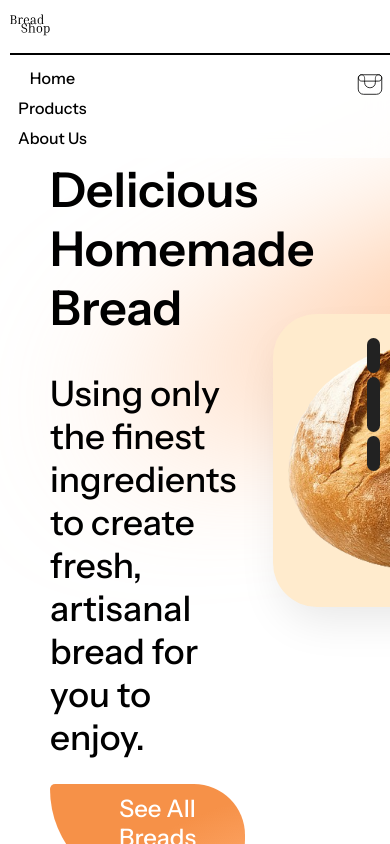
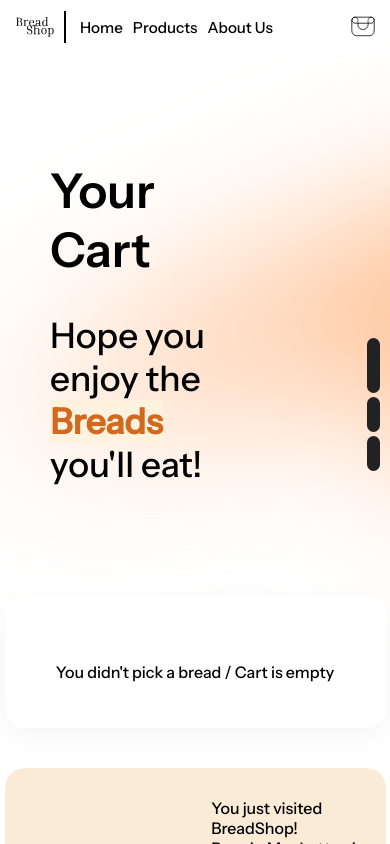
Before and after one commit to ArtinMoh/BreadShop-F, a React (Vite) app: page /BreadShop-F/Cart in a window 390 px wide. Before the commit this address led to /BreadShop-F/. Shown: the top 844 px of the page. Built offline with nearby package versions, Linux system fonts and the light colour scheme; data requests are answered from the project's data file; what @heroui/react would draw is missing.

Commit message:
Cart Added, better view in smaller sizes (header)

```diff
--- a/src/App.jsx
+++ b/src/App.jsx
@@ -26,6 +26,7 @@ import {
   Navigate,
 } from "react-router-dom";
 import AboutUs from "./AboutUs";
+import Cart from "./Cart";
 
 function App() {
   const [dropCount, setDropCount] = useState(0);
@@ -53,6 +54,7 @@ function App() {
             element={<Products onAdd={handleAddClick} />}
           />
           <Route path="/About-Us" element={<AboutUs />} />
+          <Route path="/Cart" element={<Cart />} />
           <Route path="*" element={<Navigate to="/" replace />} />
         </Routes>
         <BreadFooter />
--- a/src/Bread_Header.jsx
+++ b/src/Bread_Header.jsx
@@ -25,7 +25,8 @@ const BreadHeader = () => {
           About Us
         </li>
         <li
-          data-tooltip="See Your Card"
+          onClick={() => navigate("/Cart")}
+          data-tooltip="See Your Cart"
           id="bucket"
           className="headerItems-li tooltip-small-bottom"
         >
--- /dev/null
+++ b/src/Cart.jsx
@@ -0,0 +1,149 @@
+import React, { useEffect, useRef, useState } from "react";
+// import BreadHeader from "./Bread_Header";
+// import BreadFooter from "./Bread_Footer";
+// import { Button } from "./UI_elements";
+// import Tooltip from "@mui/material/Tooltip";
+
+import The1stBread from "./assets/images/The1stBread.png";
+import BreadImg2 from "./assets/images/BreadImg2.png";
+import BreadImg3 from "./assets/images/BreadImg3.png";
+
+import MailIcon from "./assets/images/Mail_Icon.svg";
+import PhoneIcon from "./assets/images/Phone_Icon.svg";
+
+// import ProductsB from "./ProductsB.js";
+
+import EllipseBlurinmain from "./assets/images/Ellipse (Blur in main).svg";
+
+import { useNavigate } from "react-router-dom";
+
+import AOS from "aos";
+import "aos/dist/aos.css";
+
+// //Tag Component
+// import * as theTags from "./Components/theTags.js";
+
+//theTags
+import {
+  Heading1,
+  Heading2,
+  ParagraphHeading,
+  ParagraphFooter,
+} from "./Components/theTags.js";
+
+const Cart = () => {
+  const scrollBarsRef = useRef([]);
+  const breadImages = [The1stBread, BreadImg2, BreadImg3];
+  const [breadIndex, setBreadIndex] = useState(0);
+  const [slideClass, setSlideClass] = useState("");
+  const [isAnimating, setIsAnimating] = useState(false);
+  const [showFooter, setShowFooter] = useState(true);
+
+  const navigate = useNavigate();
+
+  const setActiveBar = (index) => {
+    scrollBarsRef.current.forEach((bar, i) => {
+      if (bar) {
+        bar.classList.toggle("active-Scrollbar", i === index);
+        bar.classList.toggle("non-active-Scrollbar", i !== index);
+      }
+    });
+  };
+
+  useEffect(() => {
+    setActiveBar(0);
+
+    const featuredSection = document.getElementById("mainsContainer");
+    const footerSection = document.querySelector("footer");
+
+    const featuredObserver = new IntersectionObserver(
+      (entries) => {
+        entries.forEach((entry) => {
+          setActiveBar(entry.isIntersecting ? 0 : 1);
+        });
+      },
+      { threshold: 0.2 }
+    );
+
+    const footerObserver = new IntersectionObserver(
+      (entries) => {
+        entries.forEach((entry) => {
+          setActiveBar(entry.isIntersecting ? 2 : 1);
+        });
+      },
+      { threshold: 0.2 }
+    );
+
+    if (featuredSection) featuredObserver.observe(featuredSection);
+    if (footerSection) footerObserver.observe(footerSection);
+
+    return () => {
+      featuredObserver.disconnect();
+      footerObserver.disconnect();
+    };
+  }, []);
+
+  const handleScrollBarClick = (index) => {
+    if (index === 0) {
+      window.scrollTo({ top: 0, behavior: "smooth" });
+    } else if (index === 2) {
+      window.scrollTo({ top: document.body.scrollHeight, behavior: "smooth" });
+    }
+  };
+
+  return (
+    <>
+      <div id="mainsContainer" style={{ height: "0" }}>
+        <main>
+          <Heading1>Your Cart</Heading1>
+          <ParagraphHeading>
+            Hope you enjoy the{" "}
+            <span
+              style={{
+                color: "#d2691e",
+                backgroundColor: "#fff3e0",
+                fontWeight: "bold",
+              }}
+            >
+              Breads
+              <br />
+            </span>
+            you'll eat!
+          </ParagraphHeading>
+        </main>
+
+        <aside id="asideInmain">
+          <div id="Blur-in-main">
+            <img src={EllipseBlurinmain} alt="" />
+          </div>
+        </aside>
+      </div>
+
+      <div id="scrollBar">
+        {[0, 1, 2].map((_, i) => (
+          <span
+            key={i}
+            ref={(el) => (scrollBarsRef.current[i] = el)}
+            className="non-active-Scrollbar"
+            onClick={() => handleScrollBarClick(i)}
+            style={{ cursor: i === 0 || i === 2 ? "pointer" : "default" }}
+          ></span>
+        ))}
+      </div>
+      <div id="selectedBreads">
+        <div id="selectedBreadsContainer">
+          <div className="selectedBreadItem">
+            <img src="" alt="" />
+            <div className="selectedBreadInfo selectedBreadInfoEmpty">
+              <ParagraphFooter>
+                You didn't pick a bread / Cart is empty
+              </ParagraphFooter>
+            </div>
+          </div>
+        </div>
+      </div>
+    </>
+  );
+};
+
+export default Cart;
--- a/src/assets/style.css
+++ b/src/assets/style.css
@@ -867,7 +867,29 @@ div#orContainer {
   opacity: 1;
 }
 
-
+/* Card */
+#selectedBreads{
+  width: 90%;
+  margin: 60px auto 40px auto;
+  padding: 30px 15px;
+  display: flex;
+  flex-direction: column;
+  align-items: center;
+  background: #fff;
+  border-radius: 20px;
+  box-shadow: 0 8px 32px -8px rgba(0, 0, 0, 0.08);
+}
+div#selectedBreadsContainer {
+    display: flex
+;
+    flex-direction: column;
+    justify-content: flex-start;
+    width: 85%;
+    row-gap: 50px;
+}
+.selectedBreadInfoEmpty{
+  place-self: center;
+}
 
 
 /* Responsive adjustments */
@@ -903,35 +925,33 @@ div#orContainer {
 /* Responsive for small screens */
 @media (max-width: 600px) {
   header {
-    flex-direction: column;
-    align-items: flex-start;
-    padding: 10px;
-    gap: 5px;
-    min-height: 80px; /* Adjust for mobile */
+    flex-direction: row;
+    align-items: center;
+    padding: 8px 8px 8px 16px; /* Add left padding for space */
+    gap: 6px;
+    min-height: 54px;
+    height: auto;
+    width: 100vw;
+    box-sizing: border-box;
   }
   header img {
-    width: 40px;
-    height: 30px;
+    width: 38px;
+    height: 28px;
   }
   header > div {
-    width: 100%;
-    height: 2px;
-    margin: 8px 0;
+    width: 2px;
+    height: 32px;
+    margin: 0 4px;
   }
   #headerItems {
-    flex-direction: column;
+    flex-direction: row;
     gap: 10px;
-    font-size: 1rem;
+    font-size: 0.95rem;
+    margin-left: 4px;
   }
-  main {
-    margin-top: 100px; /* Adjust for taller mobile header */
-  }
-  #asideInmain {
-    width: 100%;
-    min-height: unset; /* Remove min-height for mobile */
-    padding: 10px;
-    gap: 10px;
-    justify-content: center; /* Ensure vertical centering */
+  li#bucket {
+    right: 2%;
+    position: absolute;
   }
 }
 
```
